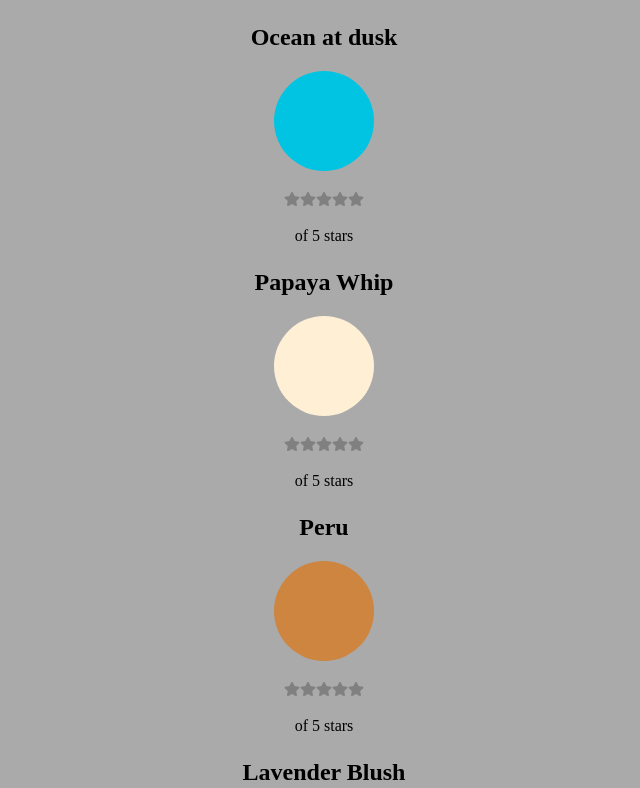
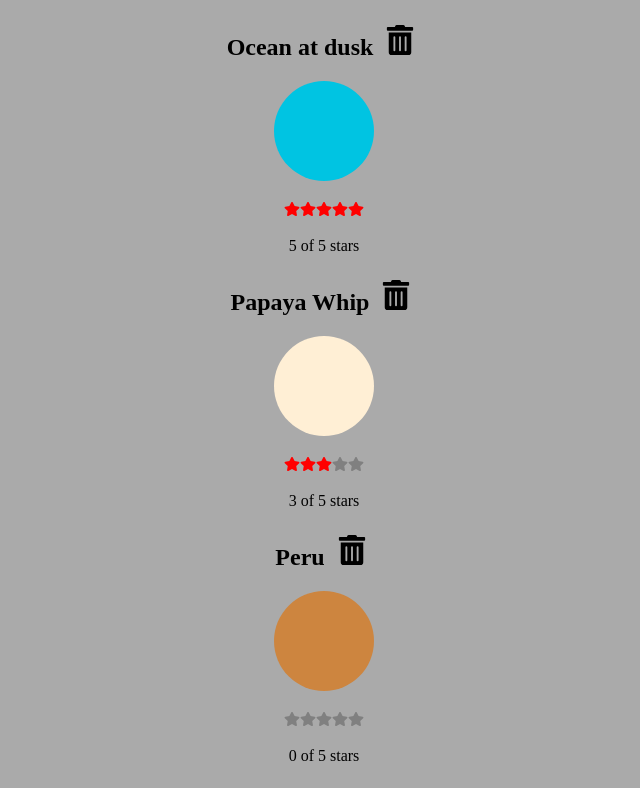
Before and after one commit to DMawi17/Color-Organizer, a React (Create React App) app: page / in a window 1280 px wide. Shown: the top 788 px of the page, without its empty margins (316-956 px from the left). Built offline with nearby package versions, Linux system fonts and the light colour scheme.

Commit message:
second-2 commit

```diff
--- a/src/App.js
+++ b/src/App.js
@@ -4,10 +4,22 @@ import ColorList from "./Component/Colors/ColorList";
 import "./App.css";
 
 export default function App() {
-    const [colors] = useState(colorData);
+    const [colors, setColors] = useState(colorData);
     return (
         <div className="App">
-            <ColorList colors={colors} />
+            <ColorList
+                colors={colors}
+                onRemoveColor={(id) => {
+                    const newColors = colors.filter((color) => color.id !== id);
+                    setColors(newColors);
+                }}
+                onRateColor={(id, rating) => {
+                    const newColors = colors.map((color) =>
+                        color.id === id ? { ...color, rating } : color
+                    );
+                    setColors(newColors);
+                }}
+            />
         </div>
     );
 }
--- a/src/Component/Colors/Color.js
+++ b/src/Component/Colors/Color.js
@@ -1,9 +1,29 @@
 import StarRating from "../Ratings/StarRating";
+import { FaTrashAlt } from "react-icons/fa";
 
-const Color = ({ title, color, rating }) => {
+const Color = ({
+    id,
+    title,
+    color,
+    rating,
+    onRemove = (f) => f,
+    onRate = (f) => f,
+}) => {
     return (
-        <section style={{ width: 250, margin: "20px auto" }}>
-            <h1 style={{ textAlign: "center", marginTop: "1em" }}>{title}</h1>
+        <section style={{ width: 300, margin: "20px auto" }}>
+            <h1 style={{ textAlign: "center", marginTop: "1em" }}>
+                {title}{" "}
+                <button
+                    style={{
+                        background: "none",
+                        border: "none",
+                    }}
+                    onClick={() => onRemove(id)}
+                >
+                    <FaTrashAlt style={{ fontSize: 30 }} />
+                </button>
+            </h1>
+
             <div
                 style={{
                     height: 100,
@@ -13,7 +33,10 @@ const Color = ({ title, color, rating }) => {
                     margin: "auto",
                 }}
             />
-            <StarRating selectedStars={rating} />
+            <StarRating
+                selectedStars={rating}
+                onRate={(rating) => onRate(id, rating)}
+            />
         </section>
     );
 };
--- a/src/Component/Colors/ColorList.js
+++ b/src/Component/Colors/ColorList.js
@@ -1,12 +1,21 @@
 import Color from "./Color";
 
-const ColorList = ({ colors = [] }) => {
+const ColorList = ({
+    colors = [],
+    onRemoveColor = (f) => f,
+    onRateColor = (f) => f,
+}) => {
     if (!colors.length) return <div>No Colors Listed. (Add a Color)</div>;
 
     return (
         <>
             {colors.map((color) => (
-                <Color key={color.id} {...color} />
+                <Color
+                    key={color.id}
+                    {...color}
+                    onRemove={onRemoveColor}
+                    onRate={onRateColor}
+                />
             ))}
         </>
     );
--- a/src/Component/Ratings/StarRating.js
+++ b/src/Component/Ratings/StarRating.js
@@ -1,17 +1,19 @@
 import Star from "./Star";
-import React, { useState } from "react";
 
-const StarRating = ({ totalStars = 5 }) => {
-    const createArray = (length) => [...Array(length)];
-    const [selectedStars, setSelectedStars] = useState();
+const createArray = (length) => [...Array(length)];
 
+const StarRating = ({
+    totalStars = 5,
+    selectedStars = 0,
+    onRate = (f) => f,
+}) => {
     return (
         <div style={{ marginTop: "20px", textAlign: "center" }}>
             {createArray(totalStars).map((n, i) => (
                 <Star
                     key={i}
                     selected={selectedStars > i}
-                    onSelect={() => setSelectedStars(i + 1)}
+                    onSelect={() => onRate(i + 1)}
                 />
             ))}
             <p>
```
